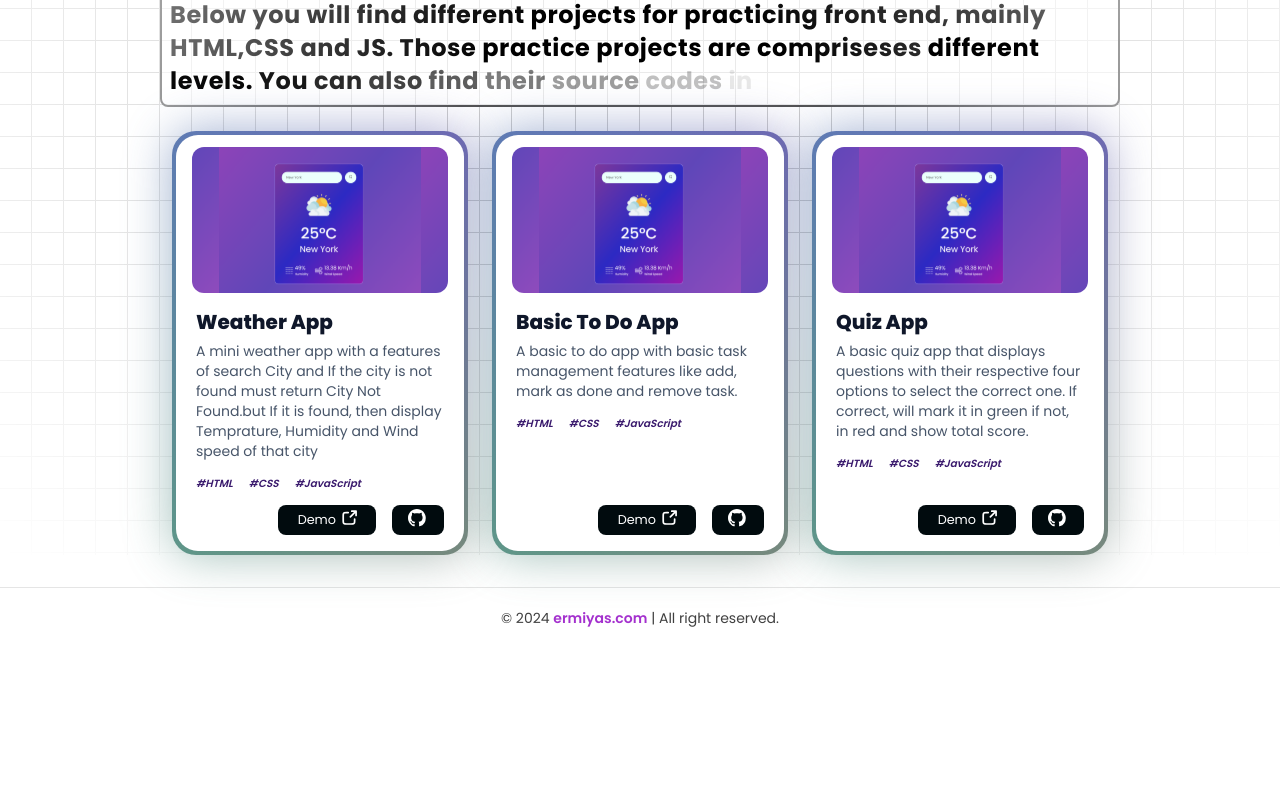
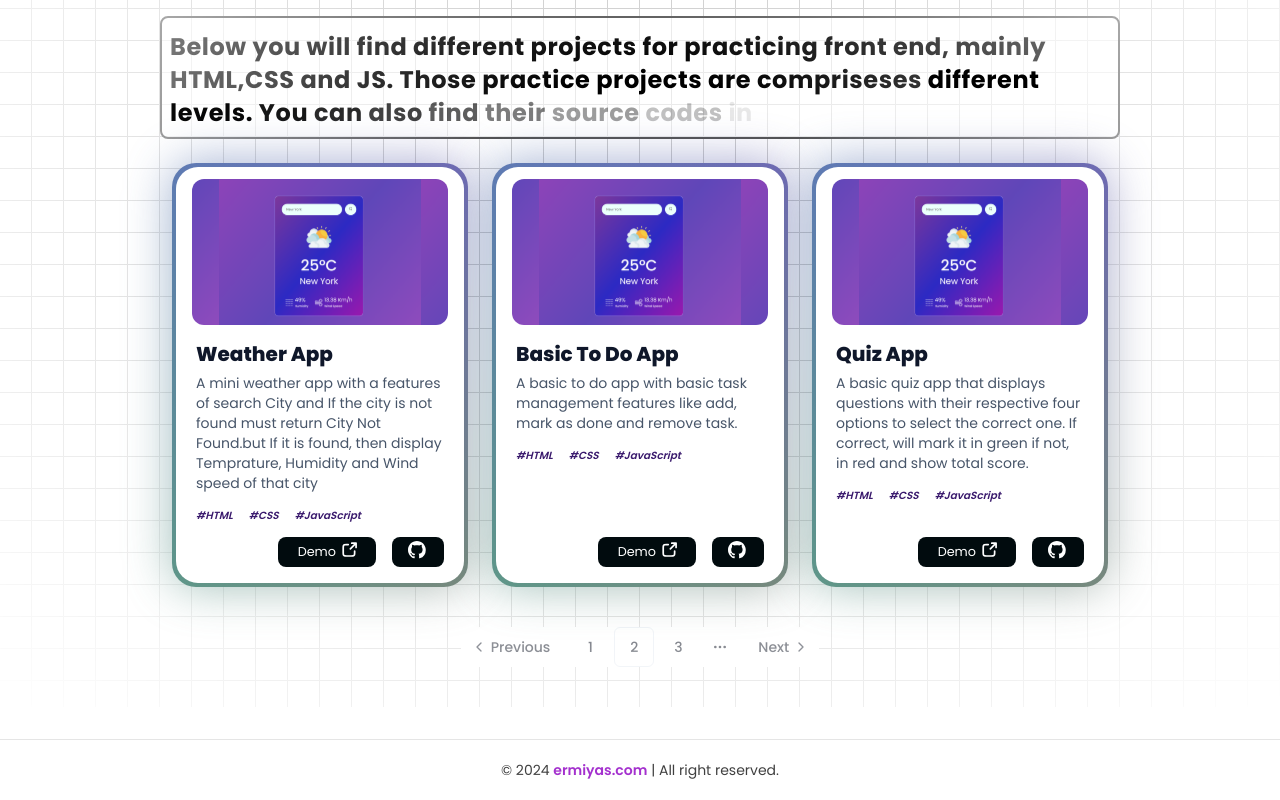
Before and after one commit to Erma-T/frontendprojects, a Next.js app: page / in a window 1280 px wide. Shown: the part 1006-1806 px from the top of the page. Before the commit the page ends 1654 px from the top, so only its background shows below. Built offline with nearby package versions, Linux system fonts and the light colour scheme.

Commit message:
pagination started

```diff
--- a/next.config.mjs
+++ b/next.config.mjs
@@ -1,4 +1,7 @@
 /** @type {import('next').NextConfig} */
-const nextConfig = {};
+const nextConfig = {
+
+
+};
 
 export default nextConfig;
--- a/package.json
+++ b/package.json
@@ -9,6 +9,7 @@
     "lint": "next lint"
   },
   "dependencies": {
+    "@radix-ui/react-slot": "^1.1.0",
     "class-variance-authority": "^0.7.0",
     "clsx": "^2.1.1",
     "framer-motion": "^11.2.13",
--- a/src/app/mainsections/about.tsx
+++ b/src/app/mainsections/about.tsx
@@ -7,7 +7,7 @@
 const About = () =>{
     return(
         <div className="z-10">
-            <div id="aboutme" className="w-full mt-[-10rem]">
+            <div id="aboutme" className="w-full mt-[-8rem]">
 
                 <motion.div
                   initial={{
--- /dev/null
+++ b/src/app/mainsections/paginationComponent.tsx
@@ -0,0 +1,44 @@
+"use client"
+
+import {
+    Pagination,
+    PaginationContent,
+    PaginationEllipsis,
+    PaginationItem,
+    PaginationLink,
+    PaginationNext,
+    PaginationPrevious,
+  } from "@/components/ui/pagination"
+
+  const PaginationComponent = () => {
+    return (
+      <div className="flex justify-center justify-items-center bg-white rounded-md">
+        <Pagination>
+          <PaginationContent>
+            <PaginationItem>
+              <PaginationPrevious href="#" />
+            </PaginationItem>
+            <PaginationItem>
+              <PaginationLink href="#">1</PaginationLink>
+            </PaginationItem>
+            <PaginationItem>
+              <PaginationLink href="#" isActive>
+                2
+              </PaginationLink>
+            </PaginationItem>
+            <PaginationItem>
+              <PaginationLink href="#">3</PaginationLink>
+            </PaginationItem>
+            <PaginationItem>
+              <PaginationEllipsis />
+            </PaginationItem>
+            <PaginationItem>
+              <PaginationNext href="#" />
+            </PaginationItem>
+          </PaginationContent>
+        </Pagination>
+      </div>
+    )
+  }
+
+  export default PaginationComponent
--- a/src/app/mainsections/projectsCard.tsx
+++ b/src/app/mainsections/projectsCard.tsx
@@ -8,6 +8,8 @@
 import { useState } from "react";
 import Link from "next/link";
 import { TextGen } from "./textgen";
+import PaginationComponent from "./paginationComponent";
+
 
 
 const ProjectsCard = ({
@@ -25,7 +27,6 @@
     let [hoveredIndex, setHoveredIndex] = useState<number | null>(null);
 
     return(
-
 
         <div className="flex flex-wrap justify-center justify-items-center w-[60rem] pt-[10rem]">
 
@@ -106,7 +107,14 @@
 
 
 
+
+
+
             </div>
+
+            <div className="flex justify-center justify-items-center w-full py-10">
+                    <PaginationComponent/>
+                </div>
 
 
 
--- /dev/null
+++ b/src/components/ui/button.tsx
@@ -0,0 +1,56 @@
+import * as React from "react"
+import { Slot } from "@radix-ui/react-slot"
+import { cva, type VariantProps } from "class-variance-authority"
+
+import { cn } from "@/lib/utils"
+
+const buttonVariants = cva(
+  "inline-flex items-center justify-center whitespace-nowrap rounded-md text-sm font-medium ring-offset-background transition-colors focus-visible:outline-none focus-visible:ring-2 focus-visible:ring-ring focus-visible:ring-offset-2 disabled:pointer-events-none disabled:opacity-50",
+  {
+    variants: {
+      variant: {
+        default: "bg-primary text-primary-foreground hover:bg-primary/90",
+        destructive:
+          "bg-destructive text-destructive-foreground hover:bg-destructive/90",
+        outline:
+          "border border-input bg-background hover:bg-accent hover:text-accent-foreground",
+        secondary:
+          "bg-secondary text-secondary-foreground hover:bg-secondary/80",
+        ghost: "hover:bg-accent hover:text-accent-foreground",
+        link: "text-primary underline-offset-4 hover:underline",
+      },
+      size: {
+        default: "h-10 px-4 py-2",
+        sm: "h-9 rounded-md px-3",
+        lg: "h-11 rounded-md px-8",
+        icon: "h-10 w-10",
+      },
+    },
+    defaultVariants: {
+      variant: "default",
+      size: "default",
+    },
+  }
+)
+
+export interface ButtonProps
+  extends React.ButtonHTMLAttributes<HTMLButtonElement>,
+    VariantProps<typeof buttonVariants> {
+  asChild?: boolean
+}
+
+const Button = React.forwardRef<HTMLButtonElement, ButtonProps>(
+  ({ className, variant, size, asChild = false, ...props }, ref) => {
+    const Comp = asChild ? Slot : "button"
+    return (
+      <Comp
+        className={cn(buttonVariants({ variant, size, className }))}
+        ref={ref}
+        {...props}
+      />
+    )
+  }
+)
+Button.displayName = "Button"
+
+export { Button, buttonVariants }
--- /dev/null
+++ b/src/components/ui/pagination.tsx
@@ -0,0 +1,119 @@
+import * as React from "react"
+import Link from "next/link"
+
+import { ChevronLeft, ChevronRight, MoreHorizontal } from "lucide-react"
+
+import { cn } from "@/lib/utils"
+import { ButtonProps, buttonVariants } from "@/components/ui/button"
+
+const Pagination = ({ className, ...props }: React.ComponentProps<"nav">) => (
+  <nav
+    role="navigation"
+    aria-label="pagination"
+    className={cn("mx-auto flex w-full justify-center", className)}
+    {...props}
+  />
+)
+Pagination.displayName = "Pagination"
+
+const PaginationContent = React.forwardRef<
+  HTMLUListElement,
+  React.ComponentProps<"ul">
+>(({ className, ...props }, ref) => (
+  <ul
+    ref={ref}
+    className={cn("flex flex-row items-center gap-1", className)}
+    {...props}
+  />
+))
+PaginationContent.displayName = "PaginationContent"
+
+const PaginationItem = React.forwardRef<
+  HTMLLIElement,
+  React.ComponentProps<"li">
+>(({ className, ...props }, ref) => (
+  <li ref={ref} className={cn("", className)} {...props} />
+))
+PaginationItem.displayName = "PaginationItem"
+
+type PaginationLinkProps = {
+  isActive?: boolean
+} & Pick<ButtonProps, "size"> &
+  React.ComponentProps<typeof Link>
+
+const PaginationLink = ({
+  className,
+  isActive,
+  size = "icon",
+  ...props
+}: PaginationLinkProps) => (
+  <Link
+    aria-current={isActive ? "page" : undefined}
+    className={cn(
+      buttonVariants({
+        variant: isActive ? "outline" : "ghost",
+        size,
+      }),
+      className
+    )}
+    {...props}
+  />
+)
+PaginationLink.displayName = "PaginationLink"
+
+const PaginationPrevious = ({
+  className,
+  ...props
+}: React.ComponentProps<typeof PaginationLink>) => (
+  <PaginationLink
+    aria-label="Go to previous page"
+    size="default"
+    className={cn("gap-1 pl-2.5", className)}
+    {...props}
+  >
+    <ChevronLeft className="h-4 w-4" />
+    <span>Previous</span>
+  </PaginationLink>
+)
+PaginationPrevious.displayName = "PaginationPrevious"
+
+const PaginationNext = ({
+  className,
+  ...props
+}: React.ComponentProps<typeof PaginationLink>) => (
+  <PaginationLink
+    aria-label="Go to next page"
+    size="default"
+    className={cn("gap-1 pr-2.5", className)}
+    {...props}
+  >
+    <span>Next</span>
+    <ChevronRight className="h-4 w-4" />
+  </PaginationLink>
+)
+PaginationNext.displayName = "PaginationNext"
+
+const PaginationEllipsis = ({
+  className,
+  ...props
+}: React.ComponentProps<"span">) => (
+  <span
+    aria-hidden
+    className={cn("flex h-9 w-9 items-center justify-center", className)}
+    {...props}
+  >
+    <MoreHorizontal className="h-4 w-4" />
+    <span className="sr-only">More pages</span>
+  </span>
+)
+PaginationEllipsis.displayName = "PaginationEllipsis"
+
+export {
+  Pagination,
+  PaginationContent,
+  PaginationEllipsis,
+  PaginationItem,
+  PaginationLink,
+  PaginationNext,
+  PaginationPrevious,
+}
```
Also changed, not shown: 1 other file (tests, documents, lock files or other folders).
